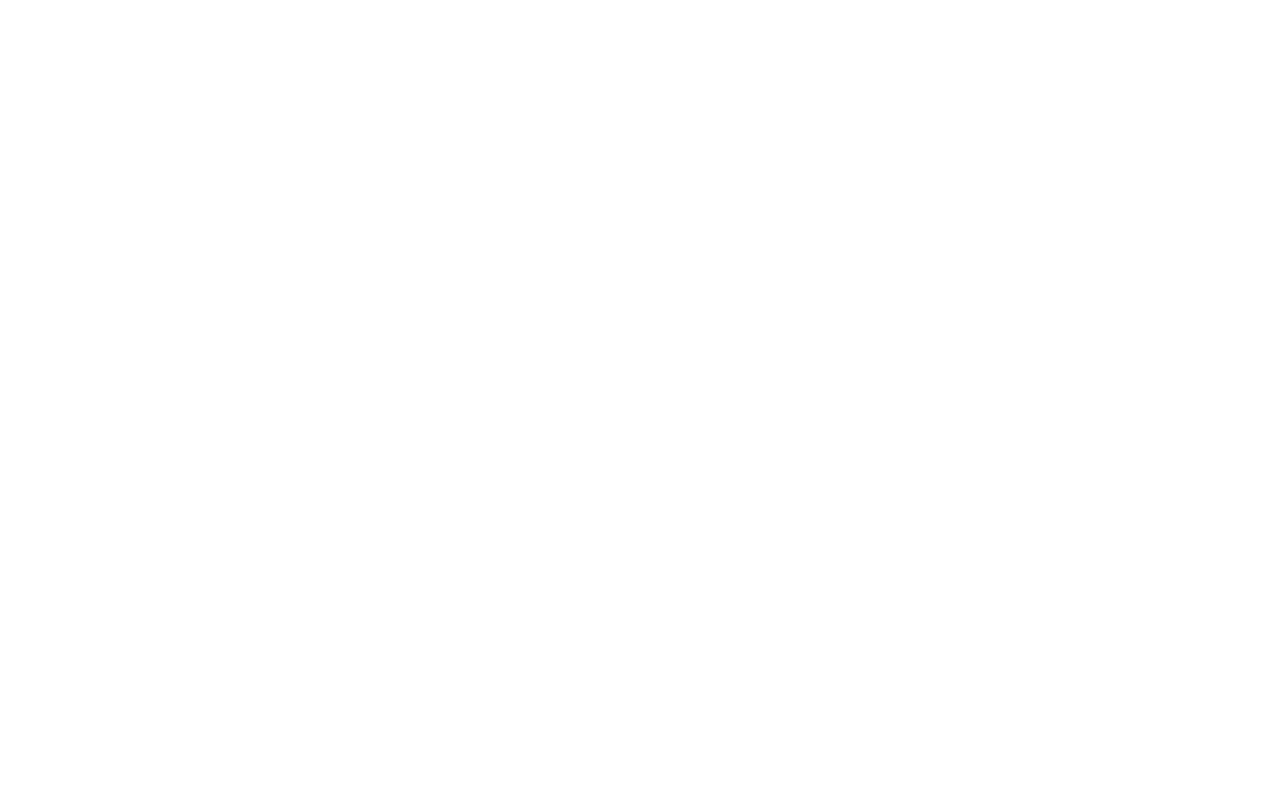
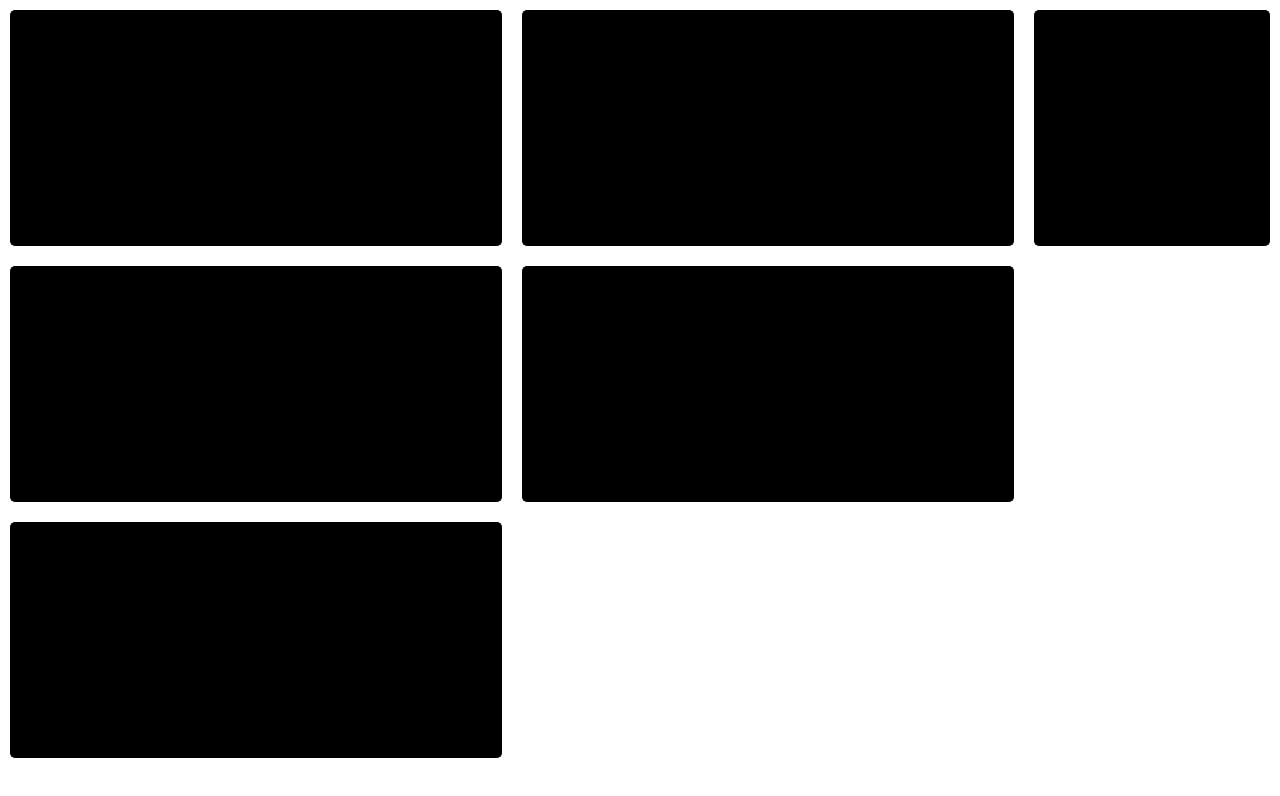
Before and after one commit to V3NCO/nexus, a SvelteKit app: page / in a window 1280 px wide. Shown: the top 796 px of the page. Built offline with nearby package versions, Linux system fonts and the light colour scheme.

Commit message:
Trying to get grid to work

```diff
--- a/src/lib/tiles/git.svelte
+++ b/src/lib/tiles/git.svelte
@@ -1,10 +1,20 @@
 <!-- JS Part -->
 
 <!-- HTML Part -->
-<div class="git">
+<div class="git item-wide">
     <div class="box">
 
     </div>
 </div>
 
 <!-- CSS Part -->
+<style>
+.box {
+    background-color: #000000;
+    border-radius: 5px;
+    position: absolute;
+    inset: 10px;
+}
+
+
+</style>
--- a/src/routes/+page.svelte
+++ b/src/routes/+page.svelte
@@ -5,12 +5,38 @@
 
 <!-- HTML Part -->
 <div class="main">
-    <Git/>
+    <div class="item item-wide"><Git/></div>
+    <div class="item item-wide"><Git/></div>
+    <div class="item"><Git/></div>
+    <div class="item item-wide"><Git/></div>
+    <div class="item item-wide"><Git/></div>
+    <div class="item item-wide"><Git/></div>
+
 </div>
 
 <!-- CSS Part -->
 <style>
     .main {
-      display: flex;
+      display: grid;
+      grid-template-columns: 1fr 1fr 1fr 1fr 1fr;
+      grid-auto-rows: 20vw;
+      grid-auto-flow: dense;
+      width: 100%;
+      min-height: 100%;
+    }
+
+    .item {
+        position: relative;
+    }
+
+    .item-wide {
+        grid-column: span 2;
+    }
+
+    @media (max-width: 400px) {
+
+        .main {
+            grid-template-columns: 1fr, 1fr;
+        }
     }
 </style>
```
